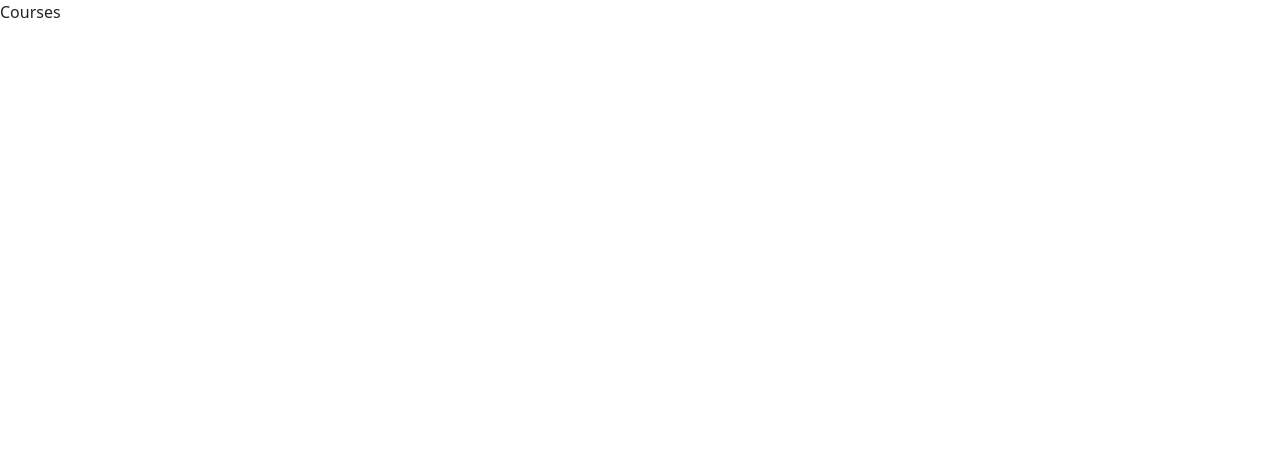
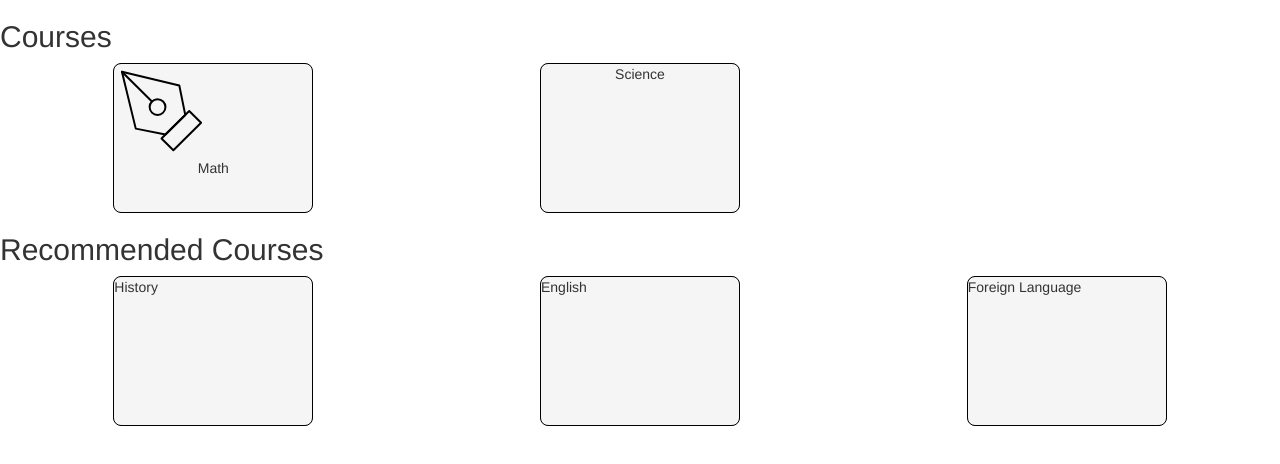
Before and after one commit to snghong/c4g, a React (Vite) app in the folder frontend/: page /courses in a window 1280 px wide. Shown: the top 464 px of the page. Built offline with nearby package versions, Linux system fonts and the light colour scheme.

Commit message:
Added basic couse layout (no icons)

```diff
--- a/frontend/src/Courses.jsx
+++ b/frontend/src/Courses.jsx
@@ -2,7 +2,70 @@ import "./index.css";
 import { Link } from "react-router-dom";
 
 function Courses() {
-  return <div>Courses</div>;
+  return (
+    <div>
+      <head>
+        <link rel="stylesheet"
+            href= "https://maxcdn.bootstrapcdn.com/bootstrap/3.3.7/css/bootstrap.min.css"></link>
+      </head>
+      <body>
+        <h2>Courses</h2>
+          <div className="course-container">
+            <div className="course">
+              <div>
+
+              <svg width="95" height="94" viewBox="0 0 95 94" fill="none" xmlns="http://www.w3.org/2000/svg%22%3E">
+              <path d="M75.2083 47L47.5 74.4167L59.375 86.1667L87.0833 58.75L75.2083 47Z" stroke="black" stroke-width="2" stroke-linecap="round" stroke-linejoin="round"/>
+              <path d="M65.3125 21.5417L71.25 50.9167L51.4583 70.5L21.7708 64.625L7.91666 7.83337L65.3125 21.5417Z" stroke="black" stroke-width="2" stroke-linecap="round" stroke-linejoin="round"/>
+              <path d="M7.91666 7.83337L37.9446 37.5452" stroke="black" stroke-width="2" stroke-linecap="round" stroke-linejoin="round"/>
+              <path d="M43.5417 50.9167C47.9139 50.9167 51.4583 47.4096 51.4583 43.0833C51.4583 38.7571 47.9139 35.25 43.5417 35.25C39.1694 35.25 35.625 38.7571 35.625 43.0833C35.625 47.4096 39.1694 50.9167 43.5417 50.9167Z" stroke="black" stroke-width="2" stroke-linecap="round" stroke-linejoin="round"/>
+              </svg>
+
+              </div>
+              <div class="course-name">Math</div>
+            </div>
+            <div className="course">
+              <div class="course-name">Science</div>
+            </div>
+            <div className="course hidden-course">
+            </div>
+          </div>
+        <h2>Recommended Courses</h2>
+          <div className="rec-course-container">
+            <div className="course">
+              History
+            </div>
+            <div className="course">
+              English
+            </div>
+            <div className="course">
+              Foreign Language
+            </div>
+          </div>
+        {/*
+        <center>
+          <div class="container">
+              <h3>
+              To make horizontal scrollable in a bootstrap row?
+              </h3>
+              <div class="container horizontal-scrollable">
+                  <div class="row text-center">
+                      <div class="col-xs-4">1</div>
+                      <div class="col-xs-4">2</div>
+                      <div class="col-xs-4">3</div>
+                      <div class="col-xs-4">4</div>
+                      <div class="col-xs-4">5</div>
+                      <div class="col-xs-4">6</div>
+                      <div class="col-xs-4">7</div>
+                  </div>
+              </div>
+          </div>
+        </center>
+      */}
+      </body>
+
+    </div>
+  );
 }
 
 export default Courses;
--- a/frontend/src/index.css
+++ b/frontend/src/index.css
@@ -42,3 +42,33 @@
   margin-right: auto;
   width: 327px;
 }
+
+.course-container {
+  display: flex;
+  flex-direction: row;
+  justify-content: space-around;
+}
+
+.rec-course-container {
+  display: flex;
+  flex-direction: row;
+  justify-content: space-around;
+}
+
+.course {
+  border: 1px solid black;
+  background: linear-gradient(0deg, rgba(255, 255, 255, 0.96), rgba(255, 255, 255, 0.96)), #000000;
+  border-radius: 25px;
+  width: 200px;
+  height: 150px;
+  border-radius: 8px;
+}
+
+.course-name {
+  text-align: center;
+}
+
+.hidden-course {
+ border: none !important;
+ background: none !important;
+}
```
Also changed, not shown: 1 other file (tests, documents, lock files or other folders).
